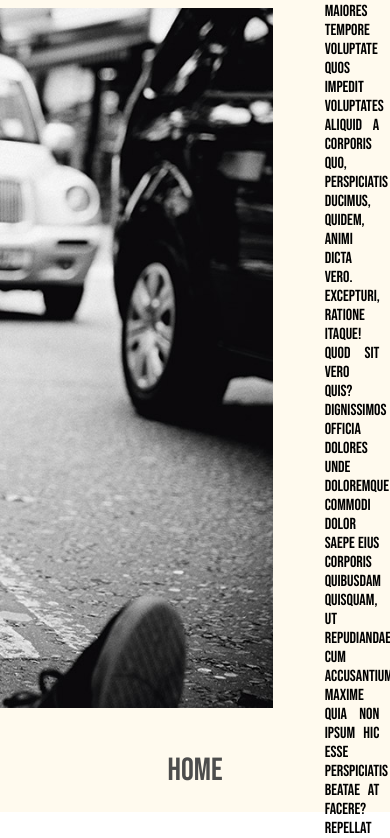
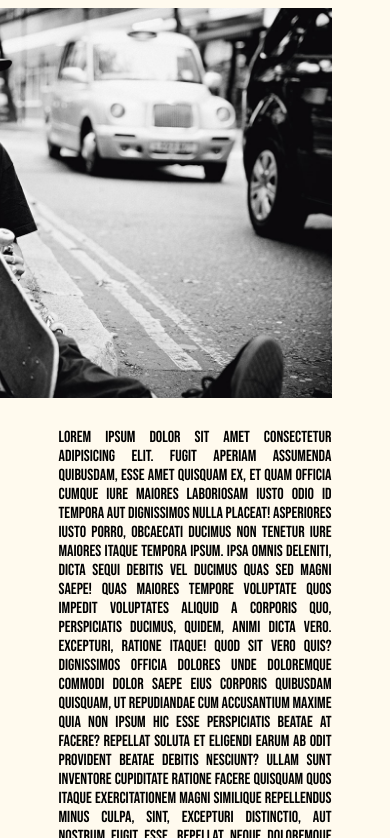
Before and after one commit to Antoninglz33/streetwear, a plain HTML site: page assets/supreme/supreme.html in a window 390 px wide. Shown: the part 986-1824 px from the top of the page. Drawn offline with Linux system fonts and the light colour scheme.

Commit message:
responsive supreme

```diff
--- a/assets/supreme/supreme.css
+++ b/assets/supreme/supreme.css
@@ -63,7 +63,7 @@ a {
   display: flex;
   justify-content: flex-end;
   margin-bottom: 20px;
-  margin-right: 40px;
+  margin-right: 30px;
 }
 
 .img-cont img {
@@ -112,3 +112,92 @@ a {
 .home a:hover {
   color: #4d4d4d10;
 }
+
+/*******************************************************************
+*****************************  RESPONSIVE  ****************************
+********************************************************************/
+
+@media screen and (max-width: 1580px) {
+  .img-cont {
+    margin-left: 100px;
+  }
+}
+@media screen and (max-width: 1400px) {
+  .p-cont p {
+    width: 100%;
+    margin-right: 20px;
+  }
+  .p-cont {
+    height: 65vh;
+  }
+  .img-cont img {
+    height: 600px;
+  }
+  .img-cont {
+    width: 65%;
+  }
+}
+
+@media screen and (max-width: 1300px) {
+  .img-cont img {
+    height: 550px;
+  }
+  .p-cont {
+    height: 60vh;
+  }
+  .p-cont p {
+    width: 100%;
+    margin-right: 0px;
+  }
+}
+@media screen and (max-width: 1150px) {
+  .container {
+    display: block;
+  }
+  .img-cont {
+    width: 75%;
+    margin: 0 auto;
+  }
+  .p-cont {
+    width: 70%;
+    height: auto;
+    margin: 0 auto;
+    padding-top: 30px;
+  }
+}
+@media screen and (max-width: 1120px) {
+  .img-cont img {
+    height: 500px;
+  }
+  .img-cont {
+    width: 70%;
+    margin: 0 auto;
+  }
+}
+@media screen and (max-width: 1050px) {
+  .img-cont img {
+    height: 470px;
+  }
+  .img-cont {
+    width: 70%;
+    margin: 0 auto;
+  }
+}
+@media screen and (max-width: 960px) {
+  .img-cont img {
+    height: 420px;
+  }
+  .img-cont {
+    width: 70%;
+    margin: 0 auto;
+  }
+}
+@media screen and (max-width: 860px) {
+  .img-cont img {
+    height: 390px;
+  }
+  .img-cont {
+    width: 70%;
+    margin: 0 auto;
+  }
+}
```
